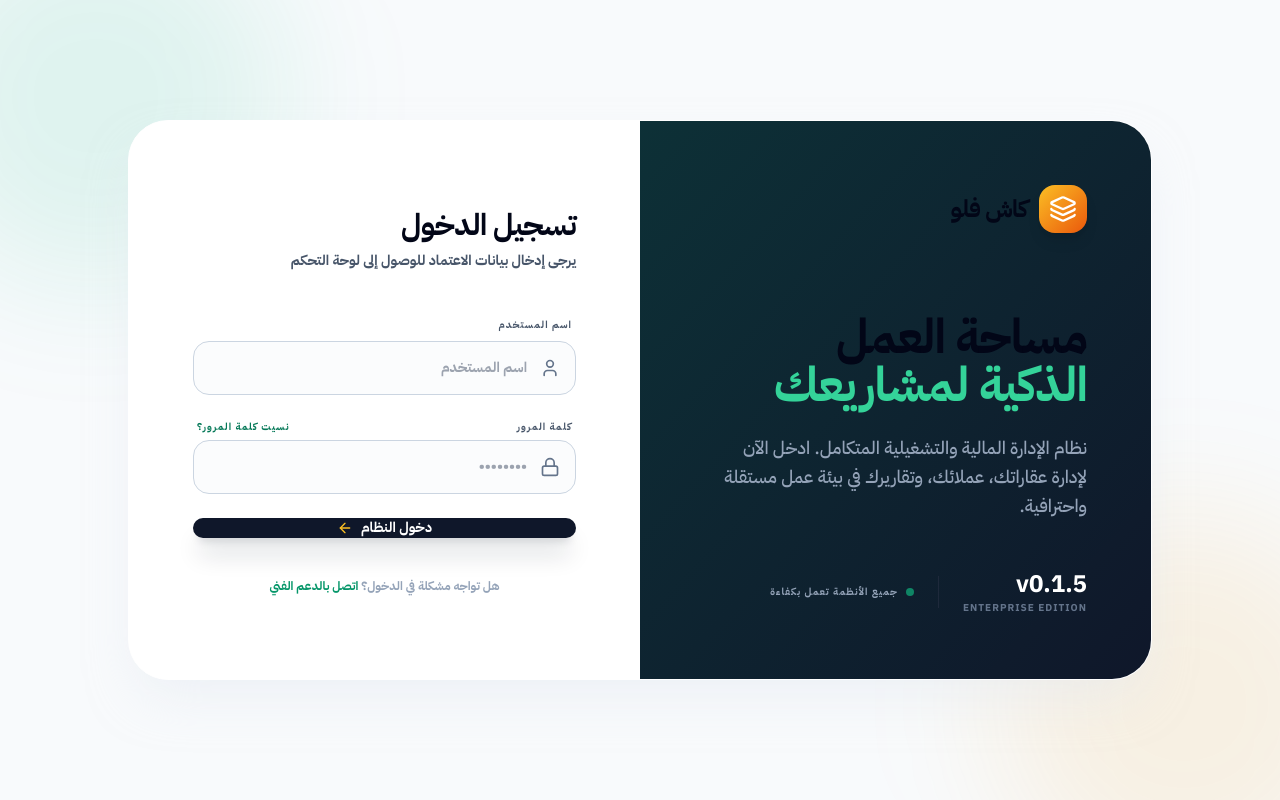
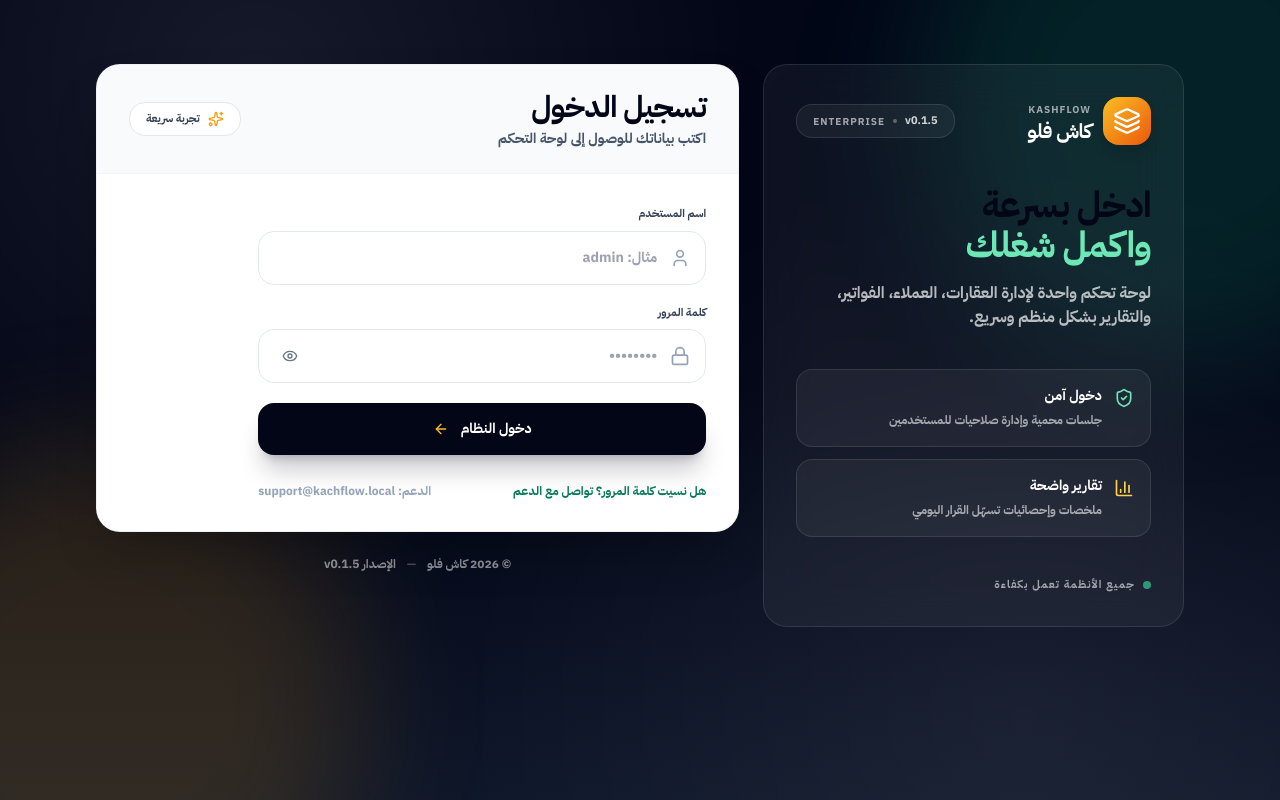
Before and after one commit to Kshahin-create/kachflow, a Django app: page /login/ in a window 1280 px wide. Run offline with Django 5.2, Linux system fonts and the light colour scheme; parts of the project's set-up code (start-up, migrations or seed data) failed here and were passed over; some libraries are stand-ins or nearby versions.

Commit message:
Prepare for Railway deploy + real estate analytics + UI fixes

```diff
--- a/templates/registration/login.html
+++ b/templates/registration/login.html
@@ -1,104 +1,145 @@
 {% extends "base.html" %}
 {% block title %}تسجيل الدخول{% endblock %}
 {% block auth_content %}
-<div class="min-h-screen flex items-center justify-center p-6 bg-slate-50 relative overflow-hidden">
-  <!-- Decorative background elements -->
-  <div class="absolute top-0 left-0 w-full h-full overflow-hidden pointer-events-none">
-    <div class="absolute -top-24 -left-24 w-96 h-96 bg-emerald-500/10 rounded-full blur-3xl"></div>
-    <div class="absolute -bottom-24 -right-24 w-96 h-96 bg-amber-500/10 rounded-full blur-3xl"></div>
+<div class="min-h-screen relative overflow-hidden bg-gradient-to-b from-slate-950 via-slate-950 to-slate-900">
+  <div class="absolute inset-0 pointer-events-none">
+    <div class="absolute -top-40 -right-40 h-[520px] w-[520px] rounded-full bg-emerald-500/15 blur-3xl"></div>
+    <div class="absolute -bottom-40 -left-40 h-[520px] w-[520px] rounded-full bg-amber-500/15 blur-3xl"></div>
+    <div class="absolute inset-0 bg-[radial-gradient(circle_at_20%_10%,rgba(255,255,255,0.08),transparent_40%),radial-gradient(circle_at_80%_90%,rgba(255,255,255,0.06),transparent_45%)]"></div>
   </div>
 
-  <div class="relative z-10 w-full max-w-5xl grid lg:grid-cols-2 gap-0 bg-white rounded-[2.5rem] shadow-2xl shadow-slate-200/50 overflow-hidden border border-white">
-    <!-- Left Side: Branding & Info -->
-    <div class="bg-slate-900 p-10 sm:p-12 lg:p-16 flex flex-col justify-between text-white relative hidden lg:flex">
-      <div class="absolute inset-0 bg-gradient-to-br from-emerald-600/20 to-transparent pointer-events-none"></div>
-
-      <div class="relative z-10">
+  <div class="relative z-10 mx-auto max-w-6xl px-4 py-10 sm:px-6 lg:px-8 lg:py-16">
+    <div class="grid gap-6 lg:grid-cols-5">
+      <div class="lg:col-span-2">
+        <div class="rounded-3xl border border-white/10 bg-white/5 backdrop-blur-xl p-6 sm:p-8 text-white">
+          <div class="flex items-center justify-between gap-4">
             <div class="flex items-center gap-3">
               <div class="h-12 w-12 rounded-2xl bg-gradient-to-br from-amber-400 to-orange-600 shadow-lg flex items-center justify-center">
                 <i data-lucide="layers" class="text-white h-7 w-7"></i>
               </div>
-          <h2 class="text-2xl font-black tracking-tight">كاش فلو</h2>
+              <div>
+                <div class="text-[10px] font-black uppercase tracking-widest text-white/60">KashFlow</div>
+                <div class="text-xl font-black tracking-tight leading-none mt-1">كاش فلو</div>
               </div>
-
-        <div class="mt-20">
-          <h1 class="text-4xl lg:text-5xl font-black leading-tight">
-            مساحة العمل <br/>
-            <span class="text-emerald-400">الذكية لمشاريعك</span>
-          </h1>
-          <p class="mt-6 text-lg text-slate-400 font-medium leading-relaxed max-w-md">
-            نظام الإدارة المالية والتشغيلية المتكامل. ادخل الآن لإدارة عقاراتك، عملائك، وتقاريرك في بيئة عمل مستقلة واحترافية.
-          </p>
+            </div>
+            <div class="hidden sm:flex items-center gap-2 rounded-2xl border border-white/10 bg-white/5 px-4 py-2">
+              <span class="text-[11px] font-black text-white/80">v0.1.5</span>
+              <span class="h-1 w-1 rounded-full bg-white/30"></span>
+              <span class="text-[10px] font-black uppercase tracking-widest text-white/60">Enterprise</span>
             </div>
           </div>
 
-      <div class="relative z-10 mt-12 flex items-center gap-6">
-        <div class="flex flex-col">
-          <span class="text-2xl font-black text-white">v0.1.5</span>
-          <span class="text-[10px] font-bold text-slate-500 uppercase tracking-widest">Enterprise Edition</span>
+          <div class="mt-10">
+            <h1 class="text-3xl sm:text-4xl font-black leading-tight">
+              ادخل بسرعة <br>
+              <span class="text-emerald-300">واكمل شغلك</span>
+            </h1>
+            <p class="mt-4 text-sm sm:text-base font-bold text-white/70 leading-relaxed">
+              لوحة تحكم واحدة لإدارة العقارات، العملاء، الفواتير، والتقارير بشكل منظم وسريع.
+            </p>
           </div>
-        <div class="h-8 w-px bg-slate-800"></div>
-        <div class="flex items-center gap-2">
-          <div class="h-2 w-2 rounded-full bg-emerald-500 animate-pulse"></div>
-          <span class="text-[10px] font-bold text-slate-400 uppercase tracking-widest">جميع الأنظمة تعمل بكفاءة</span>
+
+          <div class="mt-10 grid gap-3 text-sm font-bold text-white/75">
+            <div class="flex items-start gap-3 rounded-2xl border border-white/10 bg-white/5 p-4">
+              <i data-lucide="shield-check" class="h-5 w-5 text-emerald-300 mt-0.5"></i>
+              <div>
+                <div class="text-white">دخول آمن</div>
+                <div class="text-[12px] text-white/60 mt-1">جلسات محمية وإدارة صلاحيات للمستخدمين</div>
+              </div>
+            </div>
+            <div class="flex items-start gap-3 rounded-2xl border border-white/10 bg-white/5 p-4">
+              <i data-lucide="bar-chart-3" class="h-5 w-5 text-amber-300 mt-0.5"></i>
+              <div>
+                <div class="text-white">تقارير واضحة</div>
+                <div class="text-[12px] text-white/60 mt-1">ملخصات وإحصائيات تسهّل القرار اليومي</div>
               </div>
             </div>
           </div>
 
-    <!-- Right Side: Login Form -->
-    <div class="p-8 sm:p-12 lg:p-16 bg-white flex flex-col justify-center">
-      <div class="max-w-sm mx-auto w-full">
-        <div class="flex items-center gap-3 lg:hidden mb-8">
-          <div class="h-12 w-12 rounded-2xl bg-gradient-to-br from-amber-400 to-orange-600 shadow-lg flex items-center justify-center">
-            <i data-lucide="layers" class="text-white h-7 w-7"></i>
+          <div class="mt-10 flex items-center gap-2">
+            <span class="h-2 w-2 rounded-full bg-emerald-400 animate-pulse"></span>
+            <span class="text-[11px] font-black uppercase tracking-widest text-white/60">جميع الأنظمة تعمل بكفاءة</span>
           </div>
-          <div>
-            <div class="text-[10px] font-black uppercase tracking-widest text-slate-400">KashFlow</div>
-            <h2 class="text-xl font-black tracking-tight text-slate-950 leading-none mt-1">تسجيل الدخول</h2>
         </div>
       </div>
 
-        <h2 class="text-3xl font-black text-slate-950 hidden lg:block">تسجيل الدخول</h2>
-        <p class="mt-2 text-sm font-bold text-slate-600">يرجى إدخال بيانات الاعتماد للوصول إلى لوحة التحكم</p>
+      <div class="lg:col-span-3">
+        <div class="rounded-3xl border border-slate-200/60 bg-white shadow-2xl shadow-black/30 overflow-hidden">
+          <div class="px-6 sm:px-8 py-6 border-b border-slate-100 bg-slate-50">
+            <div class="flex items-center justify-between gap-4">
+              <div>
+                <h2 class="text-2xl sm:text-3xl font-black text-slate-950">تسجيل الدخول</h2>
+                <p class="mt-1 text-sm font-bold text-slate-600">اكتب بياناتك للوصول إلى لوحة التحكم</p>
+              </div>
+              <div class="hidden sm:flex items-center gap-2 rounded-2xl border border-slate-200 bg-white px-4 py-2">
+                <i data-lucide="sparkles" class="h-4 w-4 text-amber-500"></i>
+                <span class="text-[11px] font-black text-slate-700">تجربة سريعة</span>
+              </div>
+            </div>
+          </div>
 
-        <form method="post" class="mt-10 space-y-6">
+          <div class="px-6 sm:px-8 py-8">
+            <form method="post" class="grid gap-5 max-w-md" x-data="{showPassword:false}">
               {% csrf_token %}
+              {% if next %}<input type="hidden" name="next" value="{{ next }}">{% endif %}
 
               {% if form.non_field_errors %}
-            <div class="rounded-2xl bg-rose-50 border border-rose-100 p-4 flex items-start gap-3">
-              <i data-lucide="alert-circle" class="h-5 w-5 text-rose-600 shrink-0 mt-0.5"></i>
-              <p class="text-sm font-bold text-rose-800">{{ form.non_field_errors|join:", " }}</p>
+                <div class="rounded-2xl bg-rose-50 border border-rose-100 px-4 py-3 flex items-start gap-3">
+                  <i data-lucide="alert-triangle" class="h-5 w-5 text-rose-600 shrink-0 mt-0.5"></i>
+                  <p class="text-sm font-black text-rose-800">{{ form.non_field_errors|join:", " }}</p>
                 </div>
               {% endif %}
 
-          <div class="space-y-1.5">
-            <label class="text-[10px] font-black uppercase tracking-widest text-slate-600 px-1">اسم المستخدم</label>
-            <div class="relative group">
-              <i data-lucide="user" class="absolute right-4 top-1/2 -translate-y-1/2 h-5 w-5 text-slate-500 group-focus-within:text-emerald-500 transition-colors"></i>
-              <input name="username" type="text" required autocomplete="username" inputmode="text" class="w-full rounded-2xl border border-slate-300 bg-slate-50/50 pr-12 pl-4 py-4 text-sm font-bold text-slate-900 outline-none focus:border-emerald-500 focus:bg-white focus:ring-4 focus:ring-emerald-500/5 transition-all" placeholder="اسم المستخدم">
+              <div class="grid gap-2">
+                <label class="text-[11px] font-black text-slate-700">اسم المستخدم</label>
+                <div class="relative">
+                  <i data-lucide="user" class="absolute right-4 top-1/2 -translate-y-1/2 h-5 w-5 text-slate-400"></i>
+                  <input name="username" type="text" required autocomplete="username" autocapitalize="none" spellcheck="false" inputmode="text"
+                         value="{{ form.username.value|default_if_none:'' }}"
+                         class="w-full rounded-2xl border border-slate-200 bg-white pr-12 pl-4 py-4 text-sm font-black text-slate-900 outline-none focus:border-emerald-500 focus:ring-4 focus:ring-emerald-500/10 transition-all"
+                         placeholder="مثال: admin">
+                </div>
+                {% if form.username.errors %}
+                  <p class="text-xs font-black text-rose-700">{{ form.username.errors|join:", " }}</p>
+                {% endif %}
+              </div>
+
+              <div class="grid gap-2">
+                <label class="text-[11px] font-black text-slate-700">كلمة المرور</label>
+                <div class="relative">
+                  <i data-lucide="lock" class="absolute right-4 top-1/2 -translate-y-1/2 h-5 w-5 text-slate-400"></i>
+                  <input name="password" :type="showPassword ? 'text' : 'password'" required autocomplete="current-password"
+                         class="w-full rounded-2xl border border-slate-200 bg-white pr-12 pl-14 py-4 text-sm font-black text-slate-900 outline-none focus:border-emerald-500 focus:ring-4 focus:ring-emerald-500/10 transition-all"
+                         placeholder="••••••••">
+                  <button type="button" class="absolute left-3 top-1/2 -translate-y-1/2 rounded-xl px-3 py-2 text-slate-500 hover:text-slate-800 hover:bg-slate-100 transition-all"
+                          @click="showPassword = !showPassword" :aria-label="showPassword ? 'إخفاء كلمة المرور' : 'إظهار كلمة المرور'">
+                    <i data-lucide="eye" class="h-4 w-4" x-show="!showPassword"></i>
+                    <i data-lucide="eye-off" class="h-4 w-4" x-show="showPassword" x-cloak></i>
+                  </button>
+                </div>
+                {% if form.password.errors %}
+                  <p class="text-xs font-black text-rose-700">{{ form.password.errors|join:", " }}</p>
+                {% endif %}
+              </div>
+
+              <button class="w-full inline-flex items-center justify-center gap-3 rounded-2xl bg-slate-950 py-4 text-sm font-black text-white hover:bg-slate-900 active:scale-[0.99] transition-all shadow-xl shadow-slate-950/20" type="submit">
+                <span>دخول النظام</span>
+                <i data-lucide="arrow-left" class="h-4 w-4 text-amber-400"></i>
+              </button>
+
+              <div class="flex flex-col sm:flex-row sm:items-center sm:justify-between gap-3 pt-2">
+                <a href="mailto:support@kachflow.local" class="text-xs font-black text-emerald-700 hover:text-emerald-800">هل نسيت كلمة المرور؟ تواصل مع الدعم</a>
+                <span class="text-xs font-black text-slate-400">الدعم: support@kachflow.local</span>
+              </div>
+            </form>
           </div>
         </div>
 
-          <div class="space-y-1.5">
-            <div class="flex items-center justify-between px-1">
-              <label class="text-[10px] font-black uppercase tracking-widest text-slate-600">كلمة المرور</label>
-              <a href="#" class="text-[10px] font-black uppercase tracking-widest text-emerald-700 hover:text-emerald-800 transition-colors">نسيت كلمة المرور؟</a>
+        <div class="mt-6 text-center text-xs font-black text-white/50">
+          <span>© 2026 كاش فلو</span>
+          <span class="mx-2 text-white/25">—</span>
+          <span>الإصدار v0.1.5</span>
         </div>
-            <div class="relative group">
-              <i data-lucide="lock" class="absolute right-4 top-1/2 -translate-y-1/2 h-5 w-5 text-slate-500 group-focus-within:text-emerald-500 transition-colors"></i>
-              <input name="password" type="password" required autocomplete="current-password" class="w-full rounded-2xl border border-slate-300 bg-slate-50/50 pr-12 pl-4 py-4 text-sm font-bold text-slate-900 outline-none focus:border-emerald-500 focus:bg-white focus:ring-4 focus:ring-emerald-500/5 transition-all" placeholder="••••••••">
-            </div>
-          </div>
-
-          <button class="w-full flex items-center justify-center gap-2 rounded-2xl bg-slate-900 py-4.5 text-sm font-black text-white hover:bg-slate-800 transition-all shadow-xl shadow-slate-900/20 active:scale-[0.98]" type="submit">
-            <span>دخول النظام</span>
-            <i data-lucide="arrow-left" class="h-4 w-4 text-amber-400"></i>
-          </button>
-        </form>
-
-        <p class="mt-10 text-center text-xs font-bold text-slate-400">
-          هل تواجه مشكلة في الدخول؟ <a href="#" class="text-emerald-600 hover:underline">اتصل بالدعم الفني</a>
-        </p>
       </div>
     </div>
   </div>
```
Lines whose indentation alone changed are shown as unchanged.
